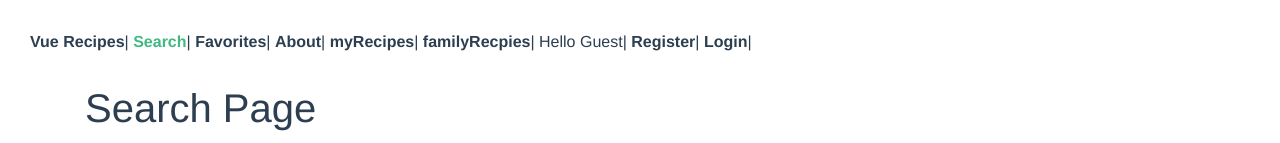
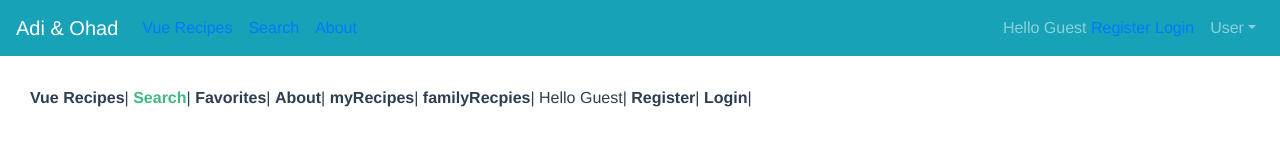
Before and after one commit to adimarom96/BgFood, a JavaScript app: page /#/search in a window 1280 px wide. Shown: the top 143 px of the page. Built offline with nearby package versions, Linux system fonts and the light colour scheme; no server answers.

Commit message:
create menu

```diff
--- a/src/App.vue
+++ b/src/App.vue
@@ -1,5 +1,47 @@
 <template>
   <div id="app">
+<div>
+  <b-navbar   toggleable="lg" type="dark" variant="info">
+    <b-navbar-brand href="#">Adi & Ohad </b-navbar-brand>
+
+    <b-navbar-toggle target="nav-collapse"></b-navbar-toggle>
+
+    <b-collapse id="nav-collapse" is-nav>
+      <b-navbar-nav >
+
+        <b-nav-item ><router-link :to="{ name: 'main' }">Vue Recipes</router-link></b-nav-item>
+        <b-nav-item  ><router-link :to="{ name: 'search' }">Search</router-link></b-nav-item>
+        <b-nav-item > <router-link :to="{ name: 'about' }">About</router-link></b-nav-item>
+
+
+
+      </b-navbar-nav>
+
+      <!-- Right aligned nav items -->
+      <b-navbar-nav class="ml-auto">
+       <b-nav-item >  <span v-if="!$root.store.username">
+        Hello Guest
+        <router-link :to="{ name: 'register' }"> Register </router-link>
+        <router-link :to="{ name: 'login' }"> Login </router-link>
+      </span>
+
+      <span v-else>
+        {{ $root.store.username }} <button @click="Logout">Logout</button>
+      </span>
+      </b-nav-item>
+
+
+
+        <b-nav-item-dropdown right text="User">
+          <b-dropdown-item ><router-link :to="{ name: 'myRecipes' }">myRecipes</router-link></b-dropdown-item>
+          <b-dropdown-item ><router-link :to="{ name: 'familyRecpies' }">familyRecpies</router-link></b-dropdown-item>
+          <b-dropdown-item ><router-link :to="{ name: 'favorites' }">Favorites</router-link></b-dropdown-item>
+        </b-nav-item-dropdown>
+      </b-navbar-nav>
+    </b-collapse>
+  </b-navbar>
+</div>
+
     <div id="nav">
       <router-link :to="{ name: 'main' }">Vue Recipes</router-link>|
       <router-link :to="{ name: 'search' }">Search</router-link>|
--- a/src/components/RecipePreview.vue
+++ b/src/components/RecipePreview.vue
@@ -13,6 +13,8 @@
         query: { recipe_id: recipe.id },
       }"
     > -->
+    <b-card
+    ></b-card>
       <div class="recipe-body">
         <img v-if="image_load" :src="recipe.image" class="recipe-image" />
       </div>
--- a/src/pages/RecipeViewPage.vue
+++ b/src/pages/RecipeViewPage.vue
@@ -1,5 +1,6 @@
 <template>
   <div class="container">
+
     <div v-if="recipe">
       <div class="recipe-header mt-3 mb-4">
         <h1>{{ recipe.title }}</h1>
@@ -12,6 +13,9 @@
               <div>Ready in {{ recipe.readyInMinutes }} minutes</div>
               <div>Likes: {{ recipe.aggregateLikes }} likes</div>
               <div>number of dishes: {{ recipe.servings }} </div>
+              <div>vegan?: {{ recipe.vegan }} </div>
+              <div>vegetarian?: {{ recipe.vegetarian }} </div>
+              <div>glutenFree?: {{ recipe.glutenFree }} </div>
             </div>
             Ingredients:
             <ul>
@@ -84,6 +88,9 @@ export default {
         image,
         title,
         servings,
+        vegan,
+        vegetarian,
+        glutenFree,
       } = response.data;
 
       console.log("line 92");
@@ -105,6 +112,9 @@ export default {
         image,
         title,
         servings,
+        vegan,
+        vegetarian,
+        glutenFree,
       };
 
       this.recipe = _recipe;
```
Also changed, not shown: 1 other file (tests, documents, lock files or other folders).
